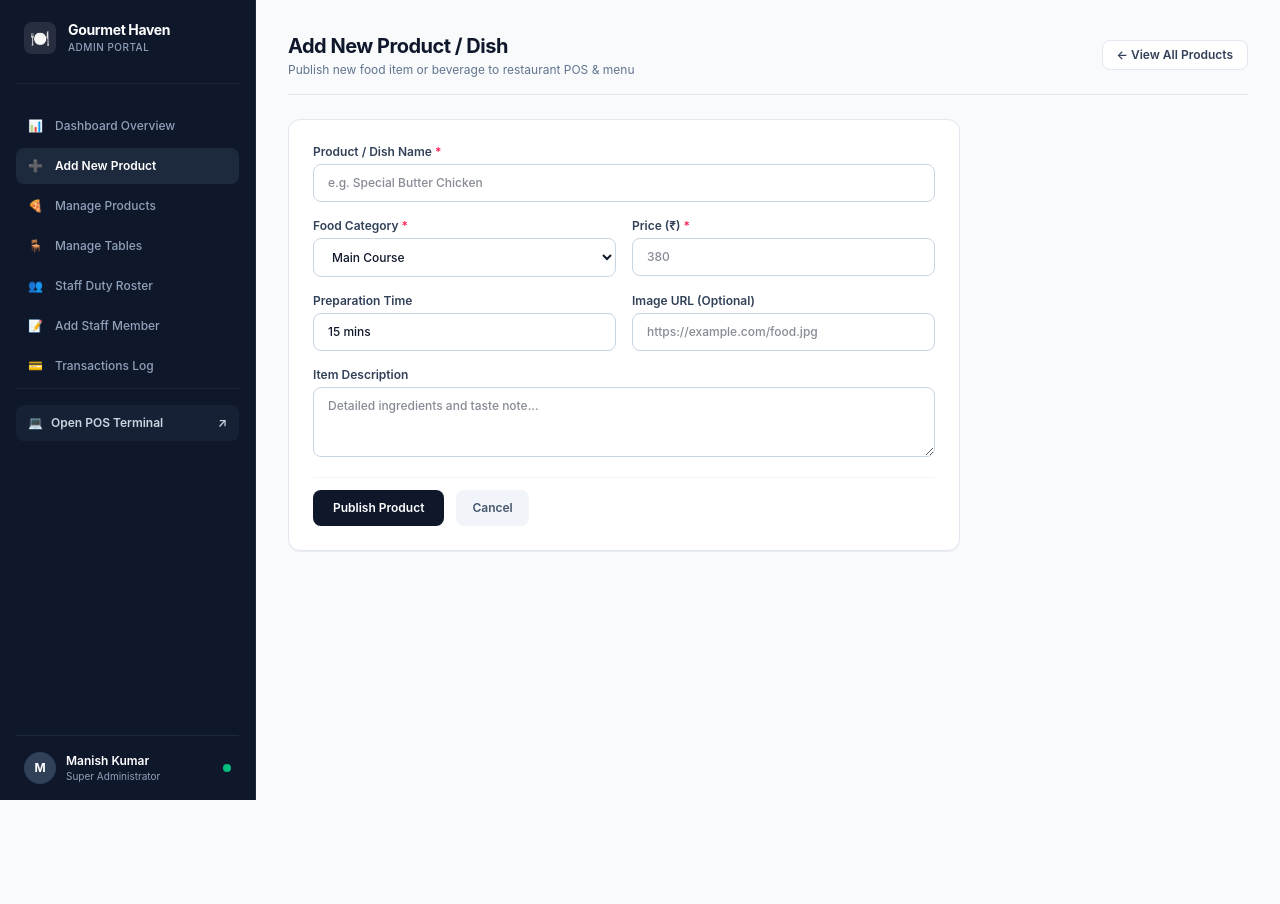
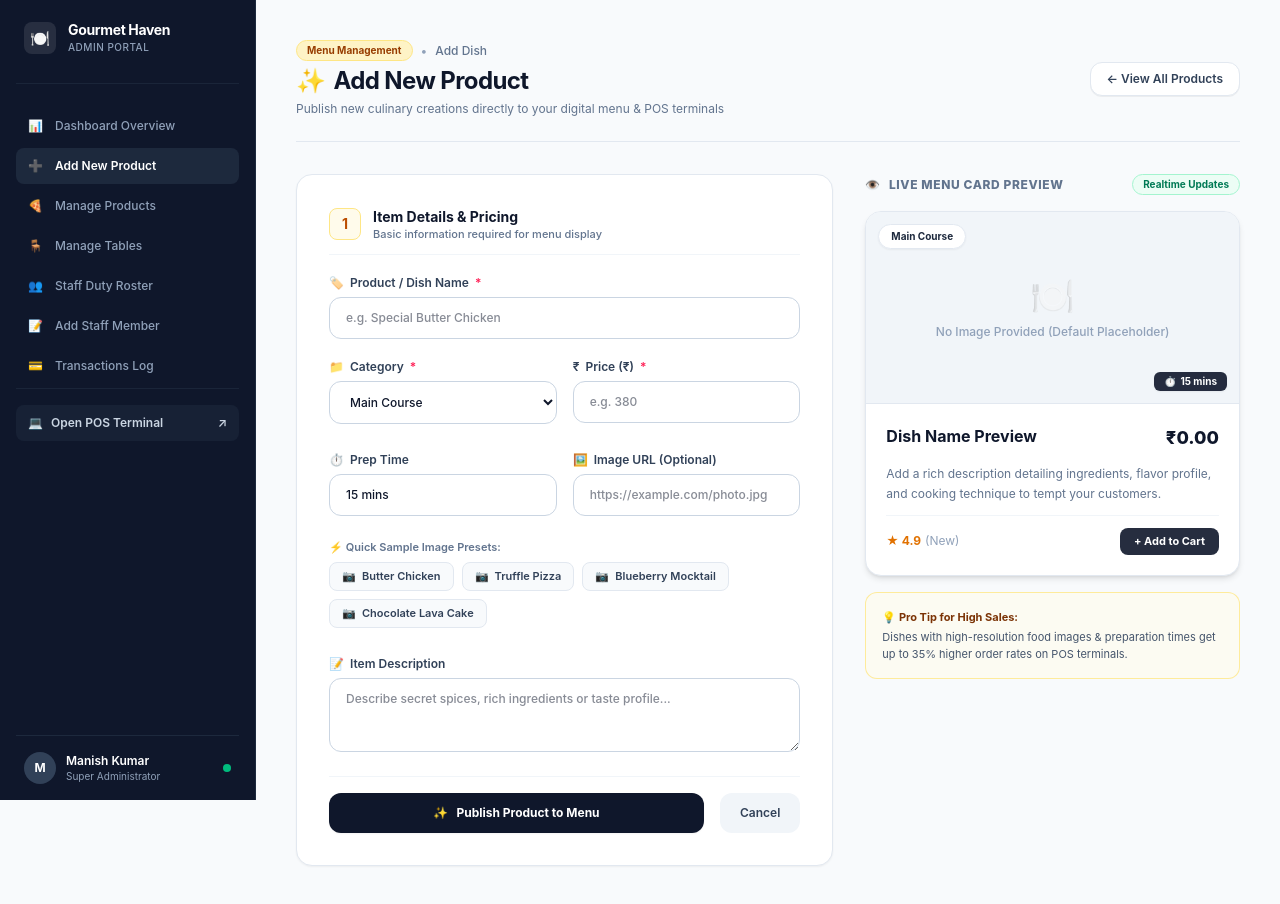
Before and after one commit to manish96-code/RMS, a React app in the folder frontend/: page /admin/add-product in a window 1280 px wide. Before the commit the page ends 800 px from the top, so only its background shows below. Built offline with nearby package versions, Linux system fonts and the light colour scheme; the HTML template or start-up script is replaced by a standard one.

Commit message:
feat: add sample image gallery and update UI layout for AddProduct page

```diff
--- a/frontend/src/pages/admin/AddProduct.jsx
+++ b/frontend/src/pages/admin/AddProduct.jsx
@@ -3,6 +3,25 @@ import { Link, useNavigate } from 'react-router-dom'
 import { toast } from 'react-hot-toast'
 import AdminSidebar from '../../components/AdminSidebar'
 import { API_BASE_URL } from '../../../config'
+
+const SAMPLE_IMAGES = [
+  {
+    name: 'Butter Chicken',
+    url: 'https://images.unsplash.com/photo-1588166524941-3bf61a9c41db?auto=format&fit=crop&w=600&q=80',
+  },
+  {
+    name: 'Truffle Pizza',
+    url: 'https://images.unsplash.com/photo-1513104890138-7c749659a591?auto=format&fit=crop&w=600&q=80',
+  },
+  {
+    name: 'Blueberry Mocktail',
+    url: 'https://images.unsplash.com/photo-1551024709-8f23befc6f87?auto=format&fit=crop&w=600&q=80',
+  },
+  {
+    name: 'Chocolate Lava Cake',
+    url: 'https://images.unsplash.com/photo-1606313564200-e75d5e30476c?auto=format&fit=crop&w=600&q=80',
+  },
+]
 
 const AddProduct = () => {
   const navigate = useNavigate()
@@ -34,6 +53,16 @@ const AddProduct = () => {
     }
   }
 
+  const handleSelectSampleImage = (url) => {
+    setFormData((prev) => ({
+      ...prev,
+      image: url,
+    }))
+    if (fieldErrors.image) {
+      setFieldErrors((prev) => ({ ...prev, image: '' }))
+    }
+  }
+
   const handleSubmit = async (e) => {
     e.preventDefault()
     setIsSubmitting(true)
@@ -58,7 +87,7 @@ const AddProduct = () => {
       const data = await response.json()
 
       if (response.ok) {
-        toast.success(data.message || `Dish "${formData.name}" added successfully to menu!`)
+        toast.success(data.message || `Dish "${formData.name}" added successfully!`)
         setFormData({
           name: '',
           category: 'Main Course',
@@ -90,39 +119,63 @@ const AddProduct = () => {
   }
 
   return (
-    <div className="flex min-h-screen bg-slate-50 text-slate-800 antialiased text-left font-sans">
+    <div className="flex min-h-screen bg-slate-50 text-slate-800 antialiased font-sans text-left">
 
       {/* Shared Admin Sidebar */}
       <AdminSidebar />
 
-      {/* Main Admin Content */}
-      <main className="flex-1 min-h-screen overflow-y-auto p-6 lg:p-8 space-y-6">
+      {/* Main Admin Content (Light Theme) */}
+      <main className="flex-1 min-h-screen overflow-y-auto p-6 lg:p-10 space-y-8">
 
         {/* Page Header */}
-        <div className="flex items-center justify-between pb-4 border-b border-slate-200">
+        <div className="flex flex-col sm:flex-row sm:items-center justify-between gap-4 pb-6 border-b border-slate-200">
           <div>
-            <h1 className="text-xl font-bold text-slate-900 tracking-tight">Add New Product / Dish</h1>
-            <p className="text-xs text-slate-500 mt-0.5">
-              Publish new food item or beverage to restaurant POS & menu
+            <div className="flex items-center gap-2 mb-1">
+              <span className="px-2.5 py-0.5 rounded-full text-[10px] font-bold bg-amber-100 text-amber-800 border border-amber-200">
+                Menu Management
+              </span>
+              <span className="text-slate-400 text-xs">•</span>
+              <span className="text-xs text-slate-500 font-medium">Add Dish</span>
+            </div>
+            <h1 className="text-2xl font-bold text-slate-900 tracking-tight flex items-center gap-2">
+              <span>✨</span> Add New Product
+            </h1>
+            <p className="text-xs text-slate-500 mt-1">
+              Publish new culinary creations directly to your digital menu & POS terminals
             </p>
           </div>
 
           <Link
             to="/admin/products"
-            className="px-3.5 py-1.5 bg-white border border-slate-200 text-slate-700 hover:text-slate-900 text-xs font-semibold rounded-lg transition"
+            className="self-start sm:self-auto px-4 py-2 bg-white hover:bg-slate-100 text-slate-700 text-xs font-semibold rounded-xl border border-slate-200 transition shadow-2xs"
           >
             ← View All Products
           </Link>
         </div>
 
-        {/* Add Product Form Card */}
-        <div className="max-w-2xl bg-white border border-slate-200 rounded-xl p-6 shadow-2xs">
-          <form onSubmit={handleSubmit} noValidate className="space-y-4 text-xs font-medium">
+        {/* 2-Column Main Workspace */}
+        <div className="grid grid-cols-1 lg:grid-cols-12 gap-8 items-start">
+
+          {/* Left Column: Clean Light Form Card (7 Cols) */}
+          <div className="lg:col-span-7 bg-white border border-slate-200 rounded-2xl p-6 sm:p-8 shadow-xs space-y-6">
+
+            <form onSubmit={handleSubmit} noValidate className="space-y-5 text-xs font-medium">
+
+              {/* Form Section Header */}
+              <div className="flex items-center gap-3 pb-3 border-b border-slate-100">
+                <div className="w-8 h-8 rounded-lg bg-amber-50 border border-amber-200 flex items-center justify-center text-amber-700 font-bold text-sm">
+                  1
+                </div>
+                <div>
+                  <h2 className="text-sm font-bold text-slate-900">Item Details & Pricing</h2>
+                  <p className="text-[11px] text-slate-500">Basic information required for menu display</p>
+                </div>
+              </div>
 
               {/* Dish Name */}
               <div>
-              <label htmlFor="name" className="block font-semibold text-slate-700 mb-1">
-                Product / Dish Name <span className="text-rose-500">*</span>
+                <label htmlFor="name" className="block font-semibold text-slate-700 mb-1.5 flex items-center gap-1.5">
+                  <span>🏷️</span> Product / Dish Name <span className="text-rose-500">*</span>
                 </label>
                 <input
                   type="text"
@@ -131,14 +184,14 @@ const AddProduct = () => {
                   value={formData.name}
                   onChange={handleChange}
                   placeholder="e.g. Special Butter Chicken"
-                className={`w-full px-3.5 py-2.5 rounded-lg border text-xs focus:outline-none transition ${
+                  className={`w-full px-4 py-3 rounded-xl border text-xs focus:outline-none transition ${
                     fieldErrors.name
-                    ? 'border-rose-400 bg-rose-50/20 text-rose-900 focus:border-rose-600 focus:ring-1 focus:ring-rose-600'
+                      ? 'border-rose-400 bg-rose-50/30 text-rose-900 focus:border-rose-600 focus:ring-1 focus:ring-rose-600'
                       : 'border-slate-300 bg-white text-slate-900 focus:border-slate-800 focus:ring-1 focus:ring-slate-800'
                   }`}
                 />
                 {fieldErrors.name && (
-                <span className="text-rose-600 text-[11px] font-semibold mt-1 block flex items-center gap-1">
+                  <span className="text-rose-600 text-[11px] font-semibold mt-1.5 flex items-center gap-1">
                     ⚠️ {fieldErrors.name}
                   </span>
                 )}
@@ -147,18 +200,18 @@ const AddProduct = () => {
               {/* Category & Price */}
               <div className="grid grid-cols-1 sm:grid-cols-2 gap-4">
                 <div>
-                <label htmlFor="category" className="block font-semibold text-slate-700 mb-1">
-                  Food Category <span className="text-rose-500">*</span>
+                  <label htmlFor="category" className="block font-semibold text-slate-700 mb-1.5 flex items-center gap-1.5">
+                    <span>📁</span> Category <span className="text-rose-500">*</span>
                   </label>
                   <select
                     id="category"
                     name="category"
                     value={formData.category}
                     onChange={handleChange}
-                  className={`w-full px-3.5 py-2.5 rounded-lg border text-xs focus:outline-none transition ${
+                    className={`w-full px-4 py-3 rounded-xl border text-xs focus:outline-none transition cursor-pointer ${
                       fieldErrors.category
-                      ? 'border-rose-400 bg-rose-50/20 text-rose-900 focus:border-rose-600 focus:ring-1 focus:ring-rose-600'
-                      : 'border-slate-300 bg-white text-slate-900 focus:border-slate-800 focus:ring-1 focus:ring-slate-800'
+                        ? 'border-rose-400 bg-rose-50/30 text-rose-900 focus:border-rose-600'
+                        : 'border-slate-300 bg-white text-slate-900 focus:border-slate-800'
                     }`}
                   >
                     <option value="Starters">Starters</option>
@@ -168,15 +221,15 @@ const AddProduct = () => {
                     <option value="Beverages">Beverages</option>
                   </select>
                   {fieldErrors.category && (
-                  <span className="text-rose-600 text-[11px] font-semibold mt-1 block flex items-center gap-1">
+                    <span className="text-rose-600 text-[11px] font-semibold mt-1.5 flex items-center gap-1">
                       ⚠️ {fieldErrors.category}
                     </span>
                   )}
                 </div>
 
                 <div>
-                <label htmlFor="price" className="block font-semibold text-slate-700 mb-1">
-                  Price (₹) <span className="text-rose-500">*</span>
+                  <label htmlFor="price" className="block font-semibold text-slate-700 mb-1.5 flex items-center gap-1.5">
+                    <span>₹</span> Price (₹) <span className="text-rose-500">*</span>
                   </label>
                   <input
                     type="number"
@@ -186,26 +239,26 @@ const AddProduct = () => {
                     step="0.01"
                     value={formData.price}
                     onChange={handleChange}
-                  placeholder="380"
-                  className={`w-full px-3.5 py-2.5 rounded-lg border text-xs focus:outline-none transition ${
+                    placeholder="e.g. 380"
+                    className={`w-full px-4 py-3 rounded-xl border text-xs focus:outline-none transition ${
                       fieldErrors.price
-                      ? 'border-rose-400 bg-rose-50/20 text-rose-900 focus:border-rose-600 focus:ring-1 focus:ring-rose-600'
-                      : 'border-slate-300 bg-white text-slate-900 focus:border-slate-800 focus:ring-1 focus:ring-slate-800'
+                        ? 'border-rose-400 bg-rose-50/30 text-rose-900 focus:border-rose-600'
+                        : 'border-slate-300 bg-white text-slate-900 focus:border-slate-800'
                     }`}
                   />
                   {fieldErrors.price && (
-                  <span className="text-rose-600 text-[11px] font-semibold mt-1 block flex items-center gap-1">
+                    <span className="text-rose-600 text-[11px] font-semibold mt-1.5 flex items-center gap-1">
                       ⚠️ {fieldErrors.price}
                     </span>
                   )}
                 </div>
               </div>
 
-            {/* Preparation Time & Image URL */}
-            <div className="grid grid-cols-1 sm:grid-cols-2 gap-4">
+              {/* Prep Time & Image URL */}
+              <div className="grid grid-cols-1 sm:grid-cols-2 gap-4 pt-2">
                 <div>
-                <label htmlFor="prep_time" className="block font-semibold text-slate-700 mb-1">
-                  Preparation Time
+                  <label htmlFor="prep_time" className="block font-semibold text-slate-700 mb-1.5 flex items-center gap-1.5">
+                    <span>⏱️</span> Prep Time
                   </label>
                   <input
                     type="text"
@@ -213,14 +266,14 @@ const AddProduct = () => {
                     name="prep_time"
                     value={formData.prep_time}
                     onChange={handleChange}
-                  placeholder="e.g. 18 mins"
-                  className="w-full px-3.5 py-2.5 rounded-lg border border-slate-300 bg-white text-slate-900 text-xs focus:outline-none focus:border-slate-800 focus:ring-1 focus:ring-slate-800 transition"
+                    placeholder="e.g. 15 mins"
+                    className="w-full px-4 py-3 rounded-xl border border-slate-300 bg-white text-slate-900 text-xs focus:outline-none focus:border-slate-800 transition"
                   />
                 </div>
 
                 <div>
-                <label htmlFor="image" className="block font-semibold text-slate-700 mb-1">
-                  Image URL (Optional)
+                  <label htmlFor="image" className="block font-semibold text-slate-700 mb-1.5 flex items-center gap-1.5">
+                    <span>🖼️</span> Image URL (Optional)
                   </label>
                   <input
                     type="url"
@@ -228,16 +281,39 @@ const AddProduct = () => {
                     name="image"
                     value={formData.image}
                     onChange={handleChange}
-                  placeholder="https://example.com/food.jpg"
-                  className="w-full px-3.5 py-2.5 rounded-lg border border-slate-300 bg-white text-slate-900 text-xs focus:outline-none focus:border-slate-800 focus:ring-1 focus:ring-slate-800 transition"
+                    placeholder="https://example.com/photo.jpg"
+                    className="w-full px-4 py-3 rounded-xl border border-slate-300 bg-white text-slate-900 text-xs focus:outline-none focus:border-slate-800 transition"
                   />
                 </div>
               </div>
 
+              {/* Quick Sample Image Selector */}
+              <div className="space-y-2 pt-1">
+                <span className="text-[11px] font-semibold text-slate-500 block">
+                  ⚡ Quick Sample Image Presets:
+                </span>
+                <div className="flex flex-wrap gap-2">
+                  {SAMPLE_IMAGES.map((sample) => (
+                    <button
+                      key={sample.name}
+                      type="button"
+                      onClick={() => handleSelectSampleImage(sample.url)}
+                      className={`px-3 py-1.5 rounded-lg text-[11px] font-semibold border transition cursor-pointer flex items-center gap-1.5 ${
+                        formData.image === sample.url
+                          ? 'bg-slate-900 text-white border-slate-900 font-bold'
+                          : 'bg-slate-50 text-slate-700 border-slate-200 hover:bg-slate-100'
+                      }`}
+                    >
+                      <span>📷</span> {sample.name}
+                    </button>
+                  ))}
+                </div>
+              </div>
+
               {/* Description */}
-            <div>
-              <label htmlFor="description" className="block font-semibold text-slate-700 mb-1">
-                Item Description
+              <div className="pt-2">
+                <label htmlFor="description" className="block font-semibold text-slate-700 mb-1.5 flex items-center gap-1.5">
+                  <span>📝</span> Item Description
                 </label>
                 <textarea
                   id="description"
@@ -245,29 +321,130 @@ const AddProduct = () => {
                   rows="3"
                   value={formData.description}
                   onChange={handleChange}
-                placeholder="Detailed ingredients and taste note..."
-                className="w-full px-3.5 py-2.5 rounded-lg border border-slate-300 bg-white text-slate-900 text-xs focus:outline-none focus:border-slate-800 focus:ring-1 focus:ring-slate-800 transition"
+                  placeholder="Describe secret spices, rich ingredients or taste profile..."
+                  className="w-full px-4 py-3 rounded-xl border border-slate-300 bg-white text-slate-900 text-xs focus:outline-none focus:border-slate-800 transition"
                 ></textarea>
               </div>
 
-            {/* Form Actions */}
-            <div className="flex items-center gap-3 pt-3 border-t border-slate-100">
+              {/* Form Action Buttons */}
+              <div className="flex items-center gap-4 pt-4 border-t border-slate-100">
                 <button
                   type="submit"
                   disabled={isSubmitting}
-                className="py-2.5 px-5 bg-slate-900 hover:bg-slate-800 text-white font-semibold text-xs rounded-lg transition disabled:opacity-60 cursor-pointer"
+                  className="flex-1 py-3 px-6 bg-slate-900 hover:bg-slate-800 text-white font-bold text-xs rounded-xl shadow-xs transition cursor-pointer disabled:opacity-60 flex items-center justify-center gap-2"
                 >
-                {isSubmitting ? 'Publishing Product...' : 'Publish Product'}
+                  {isSubmitting ? (
+                    <>
+                      <div className="w-4 h-4 border-2 border-white border-t-transparent rounded-full animate-spin"></div>
+                      <span>Publishing Product...</span>
+                    </>
+                  ) : (
+                    <>
+                      <span>✨</span>
+                      <span>Publish Product to Menu</span>
+                    </>
+                  )}
                 </button>
+
                 <Link
                   to="/admin/products"
-                className="py-2.5 px-4 bg-slate-100 text-slate-600 hover:bg-slate-200 font-semibold text-xs rounded-lg transition"
+                  className="px-5 py-3 bg-slate-100 hover:bg-slate-200 text-slate-700 font-semibold text-xs rounded-xl transition"
                 >
                   Cancel
                 </Link>
               </div>
 
             </form>
+          </div>
+
+          {/* Right Column: Live Menu Card Interactive Preview (Light Mode, 5 Cols) */}
+          <div className="lg:col-span-5 space-y-4 sticky top-6">
+
+            <div className="flex items-center justify-between">
+              <h2 className="text-xs uppercase font-extrabold tracking-wider text-slate-500 flex items-center gap-2">
+                <span>👁️</span> Live Menu Card Preview
+              </h2>
+              <span className="text-[10px] font-bold px-2.5 py-0.5 rounded-full bg-emerald-50 text-emerald-700 border border-emerald-200">
+                Realtime Updates
+              </span>
+            </div>
+
+            {/* Light Mode POS / Menu Card */}
+            <div className="bg-white border border-slate-200 rounded-2xl overflow-hidden shadow-md transition-all duration-300">
+
+              {/* Card Image Cover */}
+              <div className="relative h-48 bg-slate-100 overflow-hidden flex items-center justify-center border-b border-slate-200">
+                {formData.image ? (
+                  <img
+                    src={formData.image}
+                    alt={formData.name || 'Product Preview'}
+                    className="w-full h-full object-cover"
+                    onError={(e) => {
+                      e.target.style.display = 'none'
+                    }}
+                  />
+                ) : (
+                  <div className="text-center p-6 space-y-2">
+                    <span className="text-4xl block opacity-40">🍽️</span>
+                    <span className="text-xs text-slate-400 font-medium block">
+                      No Image Provided (Default Placeholder)
+                    </span>
+                  </div>
+                )}
+
+                {/* Category Badge overlay */}
+                <div className="absolute top-3 left-3 bg-white/95 backdrop-blur-md px-3 py-1 rounded-full text-[10px] font-bold text-slate-800 border border-slate-200 shadow-xs">
+                  {formData.category || 'Main Course'}
+                </div>
+
+                {/* Prep Time Overlay */}
+                <div className="absolute bottom-3 right-3 bg-slate-900/90 backdrop-blur-md px-2.5 py-0.5 rounded-md text-[10px] font-bold text-white shadow-xs flex items-center gap-1">
+                  <span>⏱️</span> {formData.prep_time || '15 mins'}
+                </div>
+              </div>
+
+              {/* Card Body */}
+              <div className="p-5 space-y-3 text-left">
+                <div className="flex items-start justify-between gap-3">
+                  <h3 className="font-bold text-base text-slate-900 line-clamp-1">
+                    {formData.name || 'Dish Name Preview'}
+                  </h3>
+                  <span className="text-lg font-extrabold text-slate-900 shrink-0">
+                    ₹{formData.price ? parseFloat(formData.price).toFixed(2) : '0.00'}
+                  </span>
+                </div>
+
+                <p className="text-xs text-slate-500 line-clamp-3 leading-relaxed">
+                  {formData.description ||
+                    'Add a rich description detailing ingredients, flavor profile, and cooking technique to tempt your customers.'}
+                </p>
+
+                <div className="pt-3 border-t border-slate-100 flex items-center justify-between text-xs">
+                  <span className="text-amber-600 font-bold flex items-center gap-1">
+                    ★ 4.9 <span className="text-slate-400 font-normal">(New)</span>
+                  </span>
+
+                  <button
+                    type="button"
+                    disabled
+                    className="px-3.5 py-1.5 bg-slate-900 text-white font-bold rounded-lg text-[11px] opacity-90"
+                  >
+                    + Add to Cart
+                  </button>
+                </div>
+              </div>
+            </div>
+
+            {/* Design Tip Box */}
+            <div className="p-4 rounded-xl bg-amber-50/60 border border-amber-200/80 text-[11px] text-slate-600 space-y-1 text-left">
+              <span className="font-bold text-amber-900 block">💡 Pro Tip for High Sales:</span>
+              <p>
+                Dishes with high-resolution food images & preparation times get up to 35% higher order rates on POS terminals.
+              </p>
+            </div>
+
+          </div>
+
         </div>
 
       </main>
```
Lines whose indentation alone changed are shown as unchanged.
